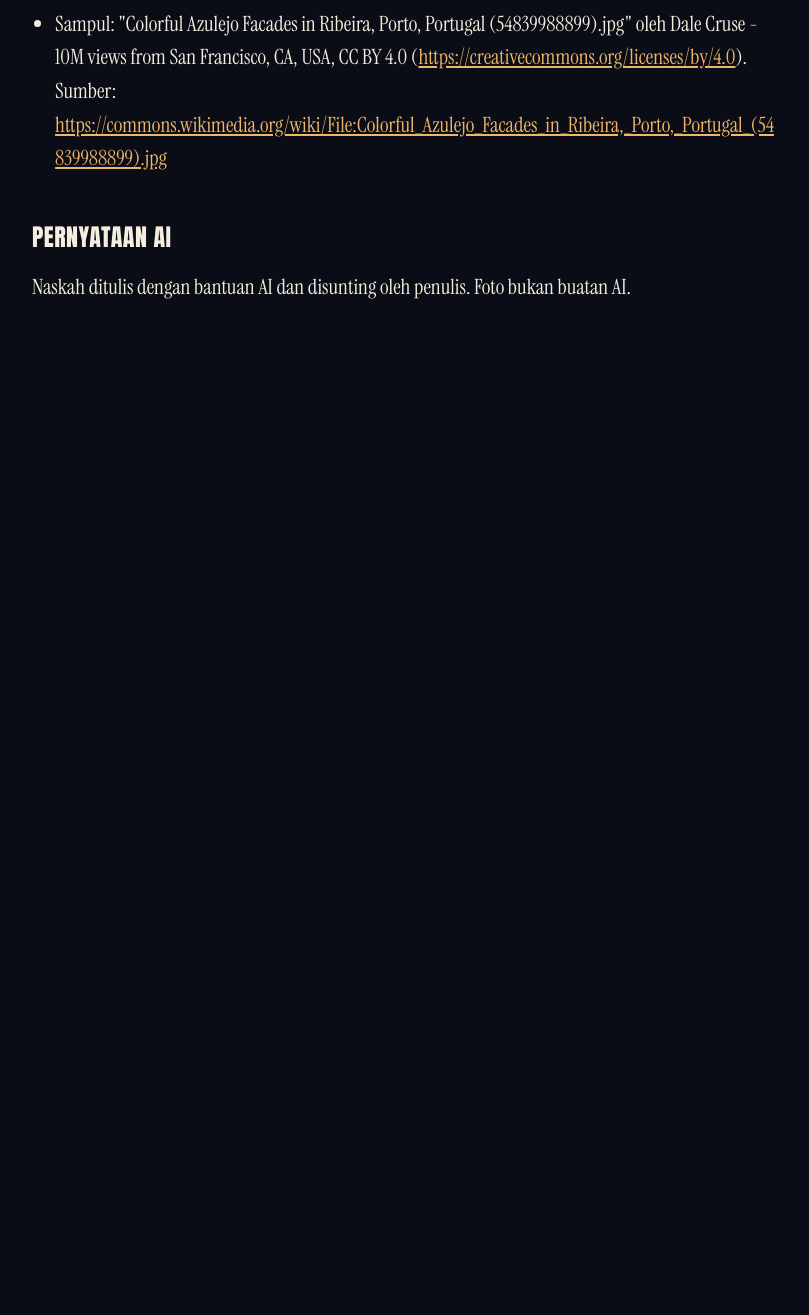
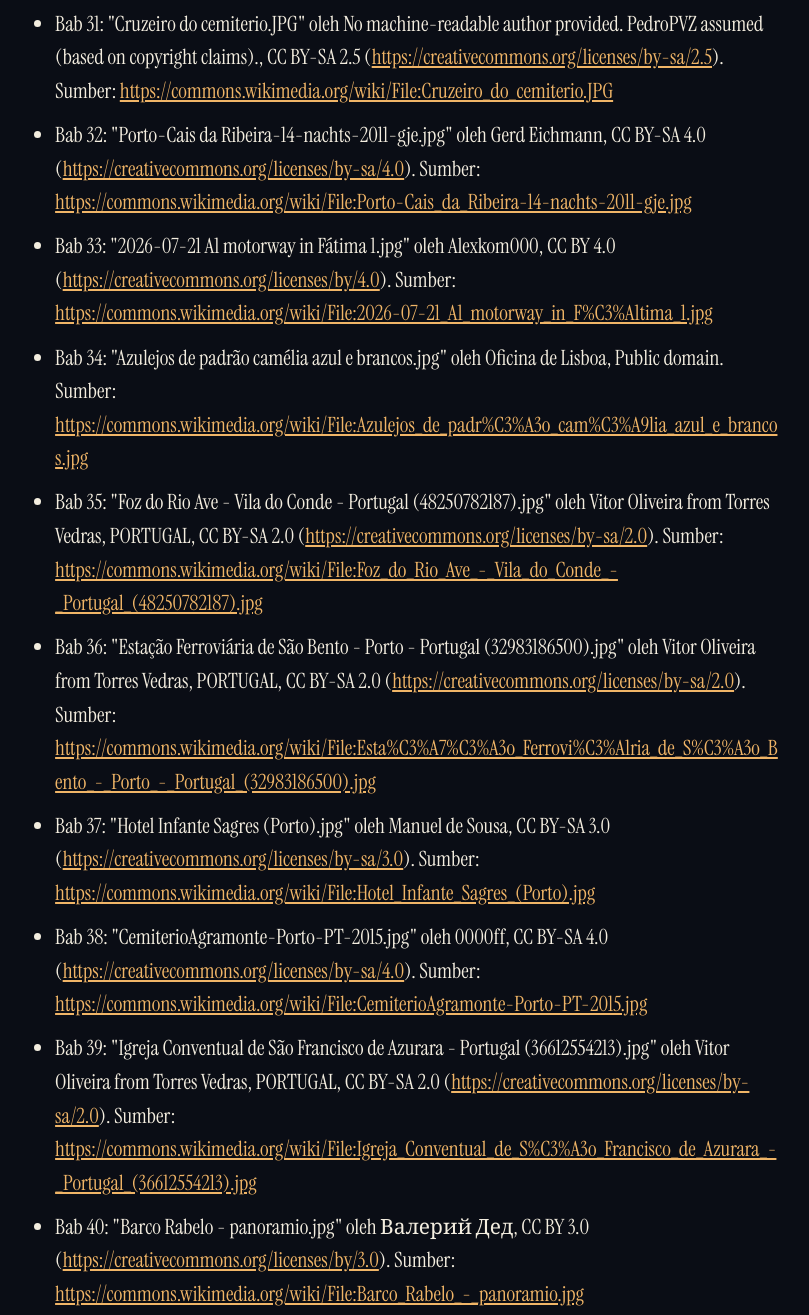
Before and after one commit to bryankwandou/novels, a plain HTML site: page ubin-biru-dari-ribeira/index.html in a window 1280 px wide. Shown: the part 4151-5466 px from the top of the page, without its empty margins (233-1042 px from the left). Before the commit the page ends 4573 px from the top, so only its background shows below. Drawn offline with Linux system fonts and the light colour scheme.

Commit message:
Ubin Biru: kredit foto bab 31 sampai 40

```diff
--- a/ubin-biru-dari-ribeira/index.html
+++ b/ubin-biru-dari-ribeira/index.html
@@ -36,6 +36,16 @@
 <li>Bab 28: "A cracked windshield.jpg" oleh B.H. Dhiaeddine, CC BY-SA 4.0 (<a href="https://creativecommons.org/licenses/by-sa/4.0">https://creativecommons.org/licenses/by-sa/4.0</a>). Sumber: <a href="https://commons.wikimedia.org/wiki/File:A_cracked_windshield.jpg">https://commons.wikimedia.org/wiki/File:A_cracked_windshield.jpg</a></li>
 <li>Bab 29: "Corridor on the second level - NÄL hospital 1.jpg" oleh W.carter, CC0 (<a href="http://creativecommons.org/publicdomain/zero/1.0/deed.en">http://creativecommons.org/publicdomain/zero/1.0/deed.en</a>). Sumber: <a href="https://commons.wikimedia.org/wiki/File:Corridor_on_the_second_level_-_N%C3%84L_hospital_1.jpg">https://commons.wikimedia.org/wiki/File:Corridor_on_the_second_level_-_N%C3%84L_hospital_1.jpg</a></li>
 <li>Bab 30: "Rocks with mussels Povoa Varzim.JPG" oleh PedroPVZ, CC BY-SA 3.0 (<a href="https://creativecommons.org/licenses/by-sa/3.0">https://creativecommons.org/licenses/by-sa/3.0</a>). Sumber: <a href="https://commons.wikimedia.org/wiki/File:Rocks_with_mussels_Povoa_Varzim.JPG">https://commons.wikimedia.org/wiki/File:Rocks_with_mussels_Povoa_Varzim.JPG</a></li>
+<li>Bab 31: "Cruzeiro do cemiterio.JPG" oleh No machine-readable author provided. PedroPVZ assumed (based on copyright claims)., CC BY-SA 2.5 (<a href="https://creativecommons.org/licenses/by-sa/2.5">https://creativecommons.org/licenses/by-sa/2.5</a>). Sumber: <a href="https://commons.wikimedia.org/wiki/File:Cruzeiro_do_cemiterio.JPG">https://commons.wikimedia.org/wiki/File:Cruzeiro_do_cemiterio.JPG</a></li>
+<li>Bab 32: "Porto-Cais da Ribeira-14-nachts-2011-gje.jpg" oleh Gerd Eichmann, CC BY-SA 4.0 (<a href="https://creativecommons.org/licenses/by-sa/4.0">https://creativecommons.org/licenses/by-sa/4.0</a>). Sumber: <a href="https://commons.wikimedia.org/wiki/File:Porto-Cais_da_Ribeira-14-nachts-2011-gje.jpg">https://commons.wikimedia.org/wiki/File:Porto-Cais_da_Ribeira-14-nachts-2011-gje.jpg</a></li>
+<li>Bab 33: "2026-07-21 A1 motorway in Fátima 1.jpg" oleh Alexkom000, CC BY 4.0 (<a href="https://creativecommons.org/licenses/by/4.0">https://creativecommons.org/licenses/by/4.0</a>). Sumber: <a href="https://commons.wikimedia.org/wiki/File:2026-07-21_A1_motorway_in_F%C3%A1tima_1.jpg">https://commons.wikimedia.org/wiki/File:2026-07-21_A1_motorway_in_F%C3%A1tima_1.jpg</a></li>
+<li>Bab 34: "Azulejos de padrão camélia azul e brancos.jpg" oleh Oficina de Lisboa, Public domain. Sumber: <a href="https://commons.wikimedia.org/wiki/File:Azulejos_de_padr%C3%A3o_cam%C3%A9lia_azul_e_brancos.jpg">https://commons.wikimedia.org/wiki/File:Azulejos_de_padr%C3%A3o_cam%C3%A9lia_azul_e_brancos.jpg</a></li>
+<li>Bab 35: "Foz do Rio Ave - Vila do Conde - Portugal (48250782187).jpg" oleh Vitor Oliveira from Torres Vedras, PORTUGAL, CC BY-SA 2.0 (<a href="https://creativecommons.org/licenses/by-sa/2.0">https://creativecommons.org/licenses/by-sa/2.0</a>). Sumber: <a href="https://commons.wikimedia.org/wiki/File:Foz_do_Rio_Ave_-_Vila_do_Conde_-_Portugal_(48250782187).jpg">https://commons.wikimedia.org/wiki/File:Foz_do_Rio_Ave_-_Vila_do_Conde_-_Portugal_(48250782187).jpg</a></li>
+<li>Bab 36: "Estação Ferroviária de São Bento - Porto - Portugal (32983186500).jpg" oleh Vitor Oliveira from Torres Vedras, PORTUGAL, CC BY-SA 2.0 (<a href="https://creativecommons.org/licenses/by-sa/2.0">https://creativecommons.org/licenses/by-sa/2.0</a>). Sumber: <a href="https://commons.wikimedia.org/wiki/File:Esta%C3%A7%C3%A3o_Ferrovi%C3%A1ria_de_S%C3%A3o_Bento_-_Porto_-_Portugal_(32983186500).jpg">https://commons.wikimedia.org/wiki/File:Esta%C3%A7%C3%A3o_Ferrovi%C3%A1ria_de_S%C3%A3o_Bento_-_Porto_-_Portugal_(32983186500).jpg</a></li>
+<li>Bab 37: "Hotel Infante Sagres (Porto).jpg" oleh Manuel de Sousa, CC BY-SA 3.0 (<a href="https://creativecommons.org/licenses/by-sa/3.0">https://creativecommons.org/licenses/by-sa/3.0</a>). Sumber: <a href="https://commons.wikimedia.org/wiki/File:Hotel_Infante_Sagres_(Porto).jpg">https://commons.wikimedia.org/wiki/File:Hotel_Infante_Sagres_(Porto).jpg</a></li>
+<li>Bab 38: "CemiterioAgramonte-Porto-PT-2015.jpg" oleh 0000ff, CC BY-SA 4.0 (<a href="https://creativecommons.org/licenses/by-sa/4.0">https://creativecommons.org/licenses/by-sa/4.0</a>). Sumber: <a href="https://commons.wikimedia.org/wiki/File:CemiterioAgramonte-Porto-PT-2015.jpg">https://commons.wikimedia.org/wiki/File:CemiterioAgramonte-Porto-PT-2015.jpg</a></li>
+<li>Bab 39: "Igreja Conventual de São Francisco de Azurara - Portugal (36612554213).jpg" oleh Vitor Oliveira from Torres Vedras, PORTUGAL, CC BY-SA 2.0 (<a href="https://creativecommons.org/licenses/by-sa/2.0">https://creativecommons.org/licenses/by-sa/2.0</a>). Sumber: <a href="https://commons.wikimedia.org/wiki/File:Igreja_Conventual_de_S%C3%A3o_Francisco_de_Azurara_-_Portugal_(36612554213).jpg">https://commons.wikimedia.org/wiki/File:Igreja_Conventual_de_S%C3%A3o_Francisco_de_Azurara_-_Portugal_(36612554213).jpg</a></li>
+<li>Bab 40: "Barco Rabelo - panoramio.jpg" oleh Валерий Дед, CC BY 3.0 (<a href="https://creativecommons.org/licenses/by/3.0">https://creativecommons.org/licenses/by/3.0</a>). Sumber: <a href="https://commons.wikimedia.org/wiki/File:Barco_Rabelo_-_panoramio.jpg">https://commons.wikimedia.org/wiki/File:Barco_Rabelo_-_panoramio.jpg</a></li>
 <li>Sampul: "Colorful Azulejo Facades in Ribeira, Porto, Portugal (54839988899).jpg" oleh Dale Cruse - 10M views from San Francisco, CA, USA, CC BY 4.0 (<a href="https://creativecommons.org/licenses/by/4.0">https://creativecommons.org/licenses/by/4.0</a>). Sumber: <a href="https://commons.wikimedia.org/wiki/File:Colorful_Azulejo_Facades_in_Ribeira,_Porto,_Portugal_(54839988899).jpg">https://commons.wikimedia.org/wiki/File:Colorful_Azulejo_Facades_in_Ribeira,_Porto,_Portugal_(54839988899).jpg</a></li>
 </ul>
 <h2>Pernyataan AI</h2>
```
Also changed, not shown: ubin-biru-dari-ribeira/notes.txt.
